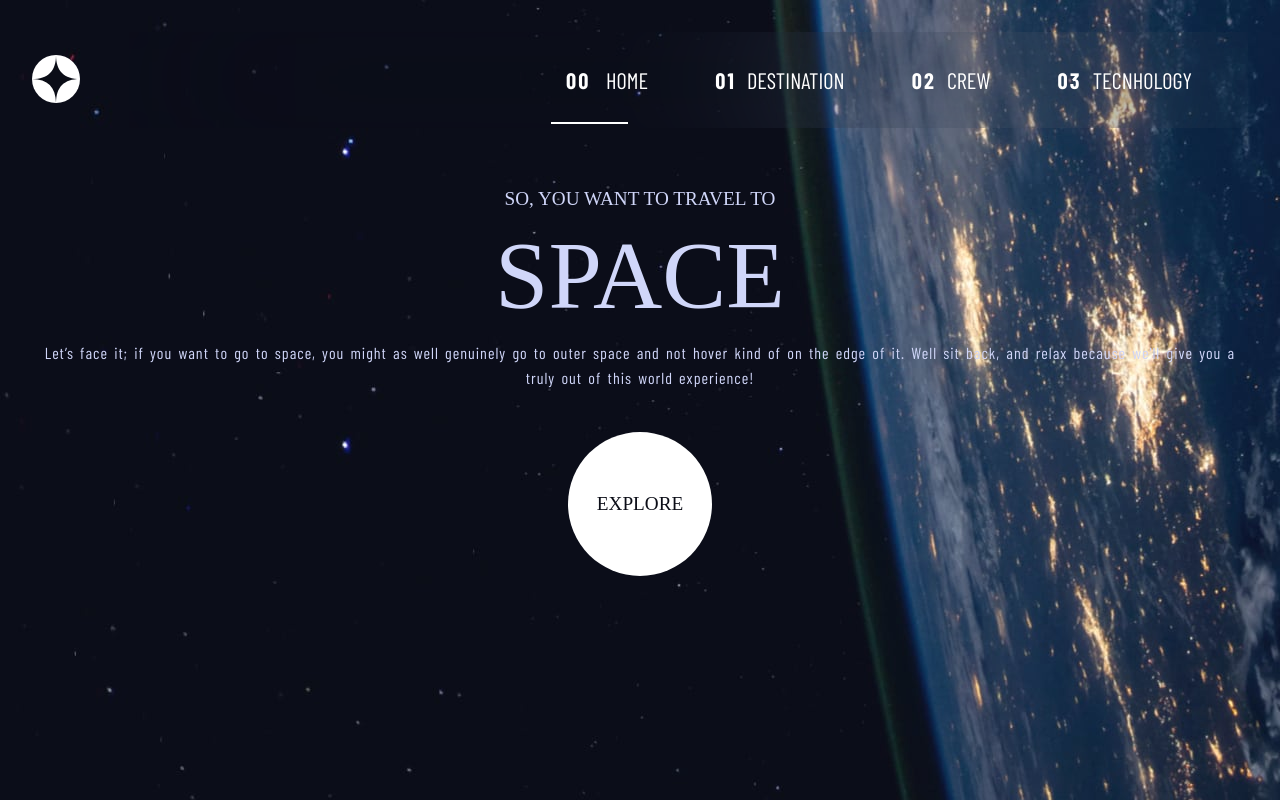
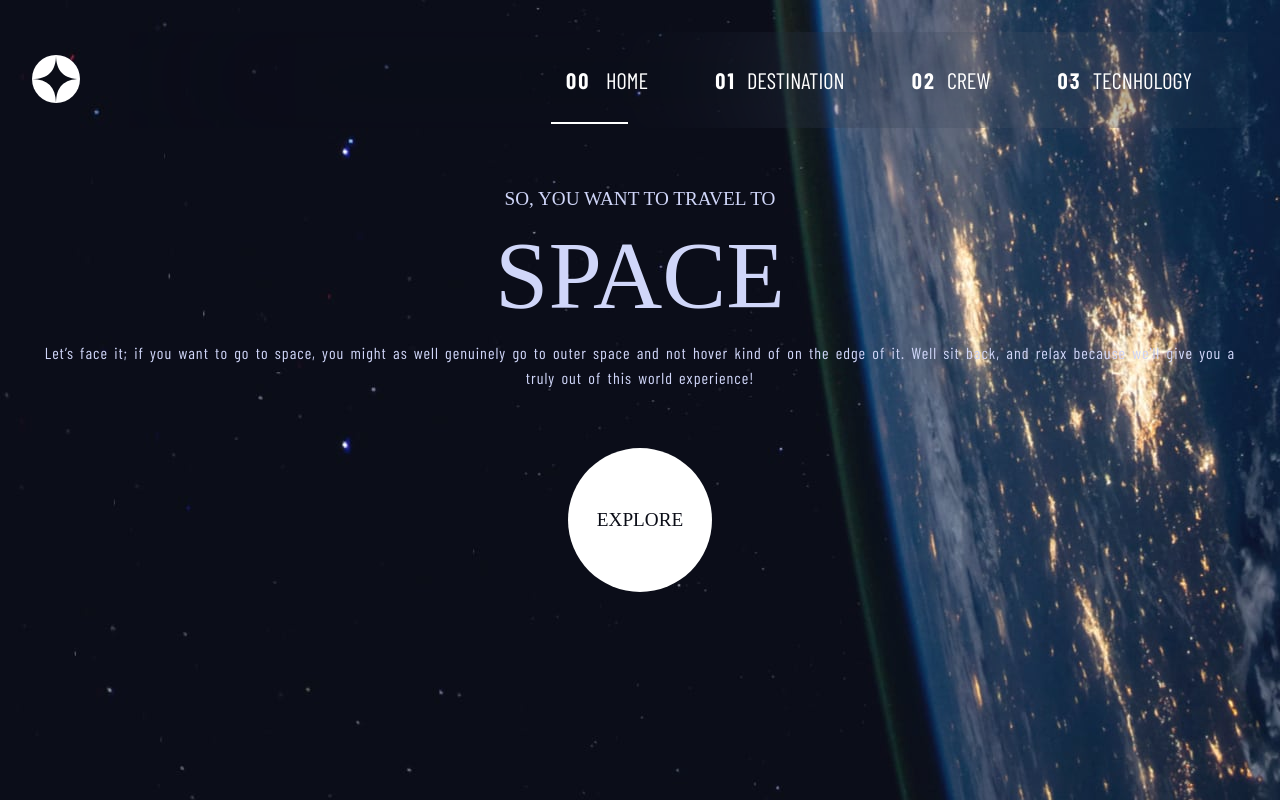
Before and after one commit to ItaloDev-Marcelo/Space-tourism.CH13, a React (Vite) app: page /home in a window 1280 px wide. Built offline with nearby package versions, Linux system fonts and the light colour scheme; a web font is replaced by a local one.

Commit message:
style update

```diff
--- a/src/App.css
+++ b/src/App.css
@@ -196,8 +196,14 @@ ul {
    border-radius: 50%;
   font-family: "Bellefair";
   border: none;
-  margin: 2.2em 0 0 0;
+  margin: 3em 0 0 0;
   text-transform: uppercase;
+  cursor: pointer;
+ }
+
+ .space-btn:hover {
+   transform: scale(1.3);
+   color: gray;
  }
 
 
```
